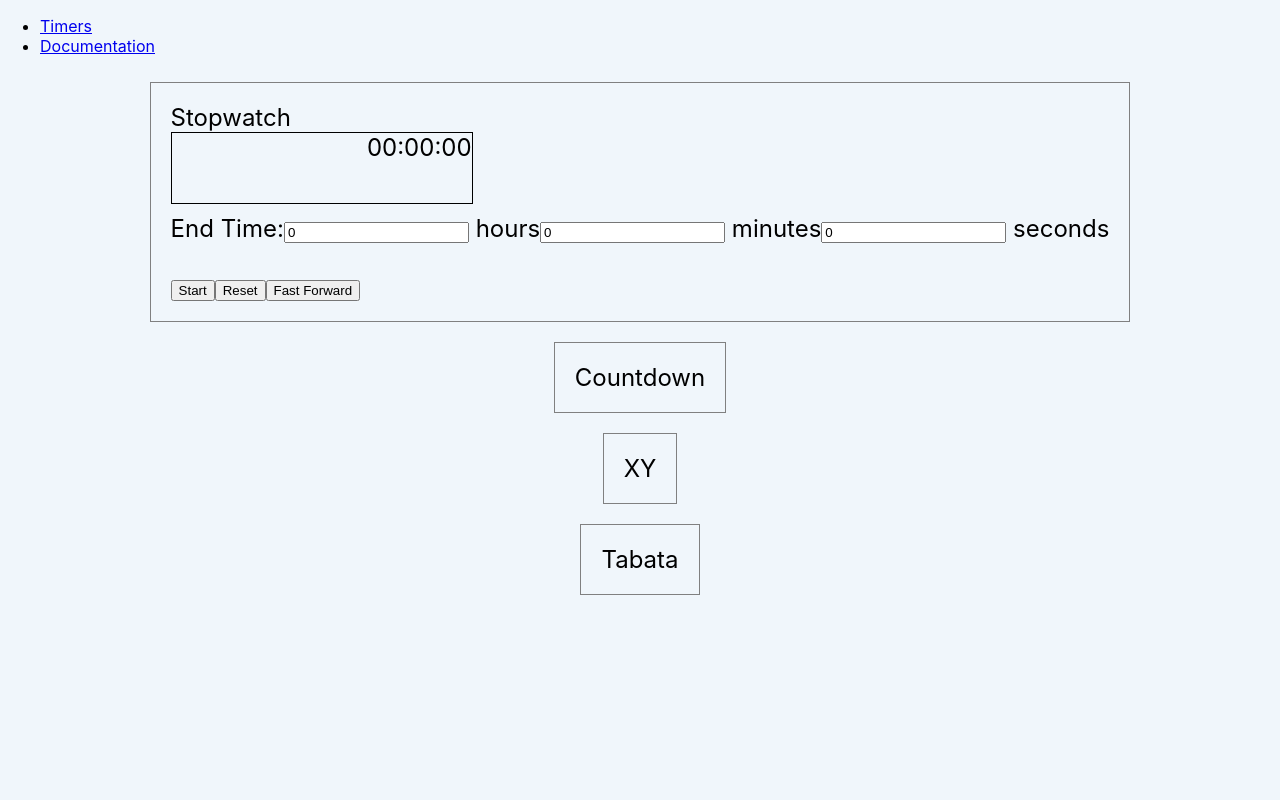
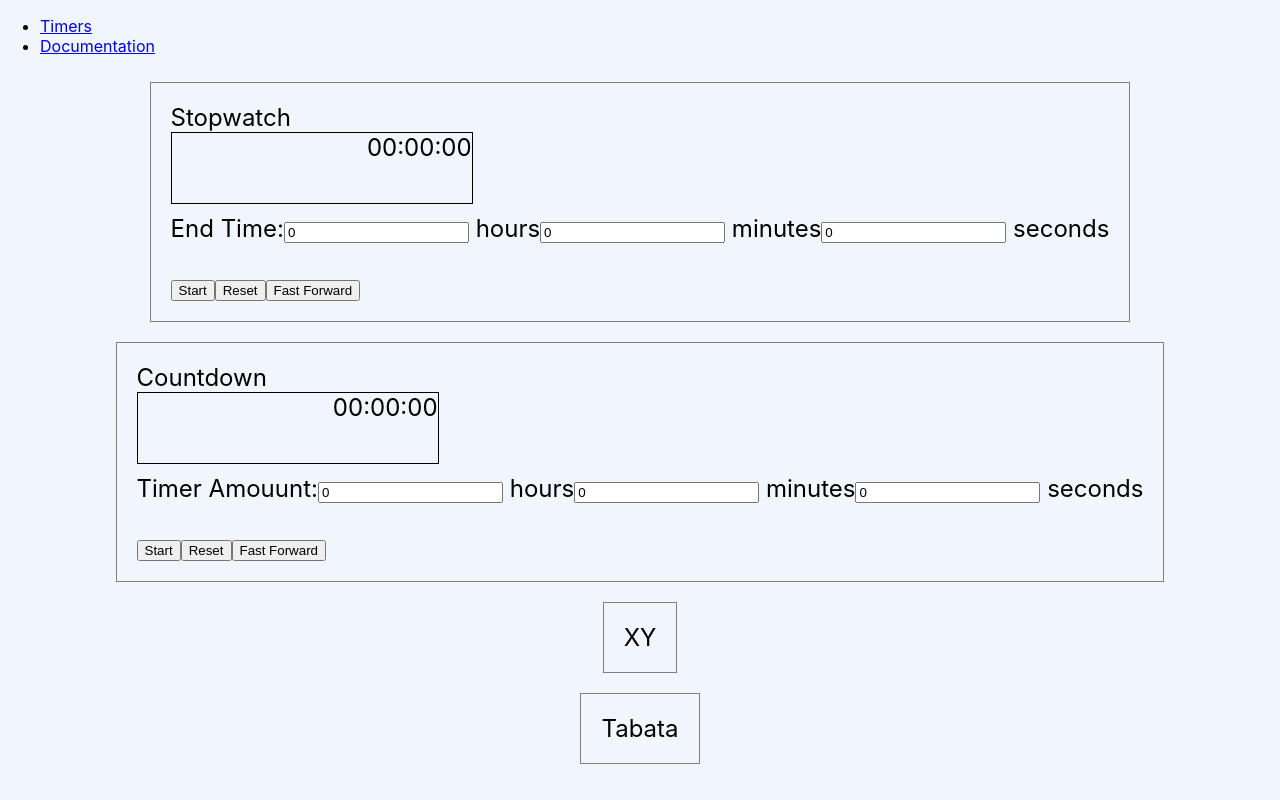
Before and after one commit to prof-tejera/assignment-1-dtpnst, a React (Create React App) app: page / in a window 1280 px wide. Built offline with nearby package versions, Linux system fonts and the light colour scheme.

Commit message:
Adding working countdown timer

```diff
--- a/src/components/timers/Countdown.js
+++ b/src/components/timers/Countdown.js
@@ -1,3 +1,61 @@
-const Countdown = () => null;
+import React from "react";
+import { useEffect, useState } from "react";
+import Panel from "../generic/Panel";
+import DisplayTime from "../generic/DisplayTime";
+import TimeInput from "../generic/TimeInput";
+import Button from "../generic/Button";
+import Duration from "../generic/Duration";
+
+const Countdown = () => {
+    const [currentTime, setCurrentTime] = useState(0);
+    const [countdownAmount, setCoundownAmount] = useState(new Duration(0, 0, 0));
+    const [isRunning, setIsRunning] = useState(false);
+
+    const handleStartStopClick = () => {
+        setIsRunning(!isRunning);
+        setCurrentTime(countdownAmount.getTotalSeconds());
+    }
+
+    const handleResetClick = () => {
+        setCurrentTime(countdownAmount.getTotalSeconds());
+    }
+
+    const handleFastForwardClick = () => {
+        setCurrentTime(0);
+        setIsRunning(false);
+    }
+
+    const handleEndTimeChange = (newEndTime) => {
+        setCoundownAmount(new Duration(newEndTime.hours, newEndTime.minutes, newEndTime.seconds));
+    };
+
+    useEffect(() => {
+        let timerId;
+        if (isRunning) {
+        if (currentTime > 0) {
+            timerId = setInterval(() => {
+                setCurrentTime((prevTime) => prevTime - 1);
+            }, 1000);
+        } else {
+            setIsRunning(false);
+        }
+        } else {
+        clearInterval(timerId);
+        }
+
+        return () => clearInterval(timerId);
+    }, [isRunning, currentTime]);
+
+    return (
+        <Panel>
+            <DisplayTime value={currentTime}/>
+            <TimeInput label="Timer Amouunt" duration={countdownAmount} onTimeChange={handleEndTimeChange} />
+            <br/>
+            <Button text={isRunning ? "Stop" : "Start"} onClick={handleStartStopClick} />
+            <Button text="Reset" onClick={handleResetClick}/>
+            <Button text="Fast Forward" onClick={handleFastForwardClick}/>
+        </Panel>
+    );
+};
 
 export default Countdown;
--- a/src/components/timers/Stopwatch.js
+++ b/src/components/timers/Stopwatch.js
@@ -18,7 +18,6 @@ const Stopwatch = () => {
 
     const handleResetClick = () => {
         setCurrentTime(0);
-        setEndTime(new Duration(0, 0, 0));
     }
 
     const handleFastForwardClick = () => {
```
